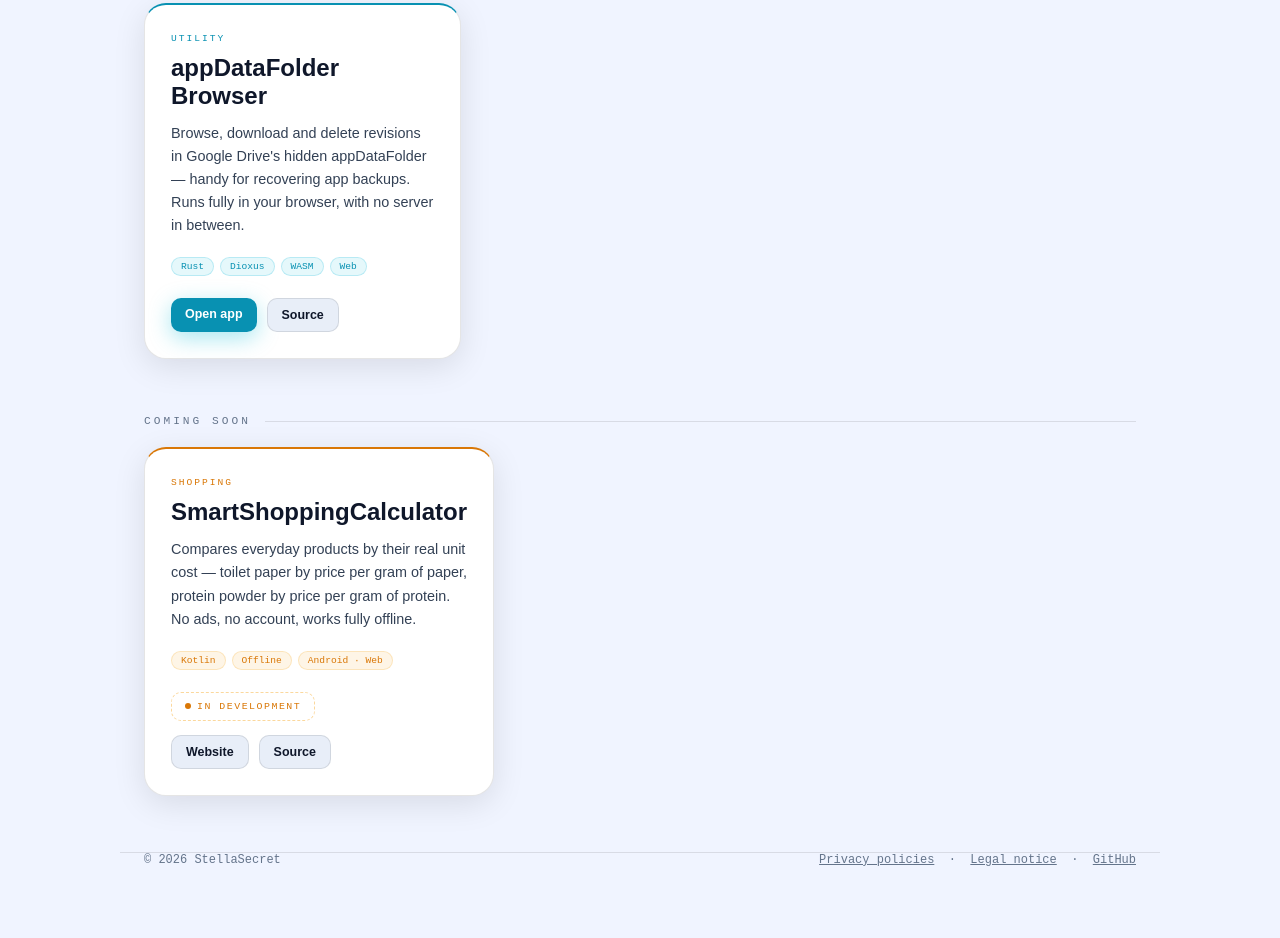
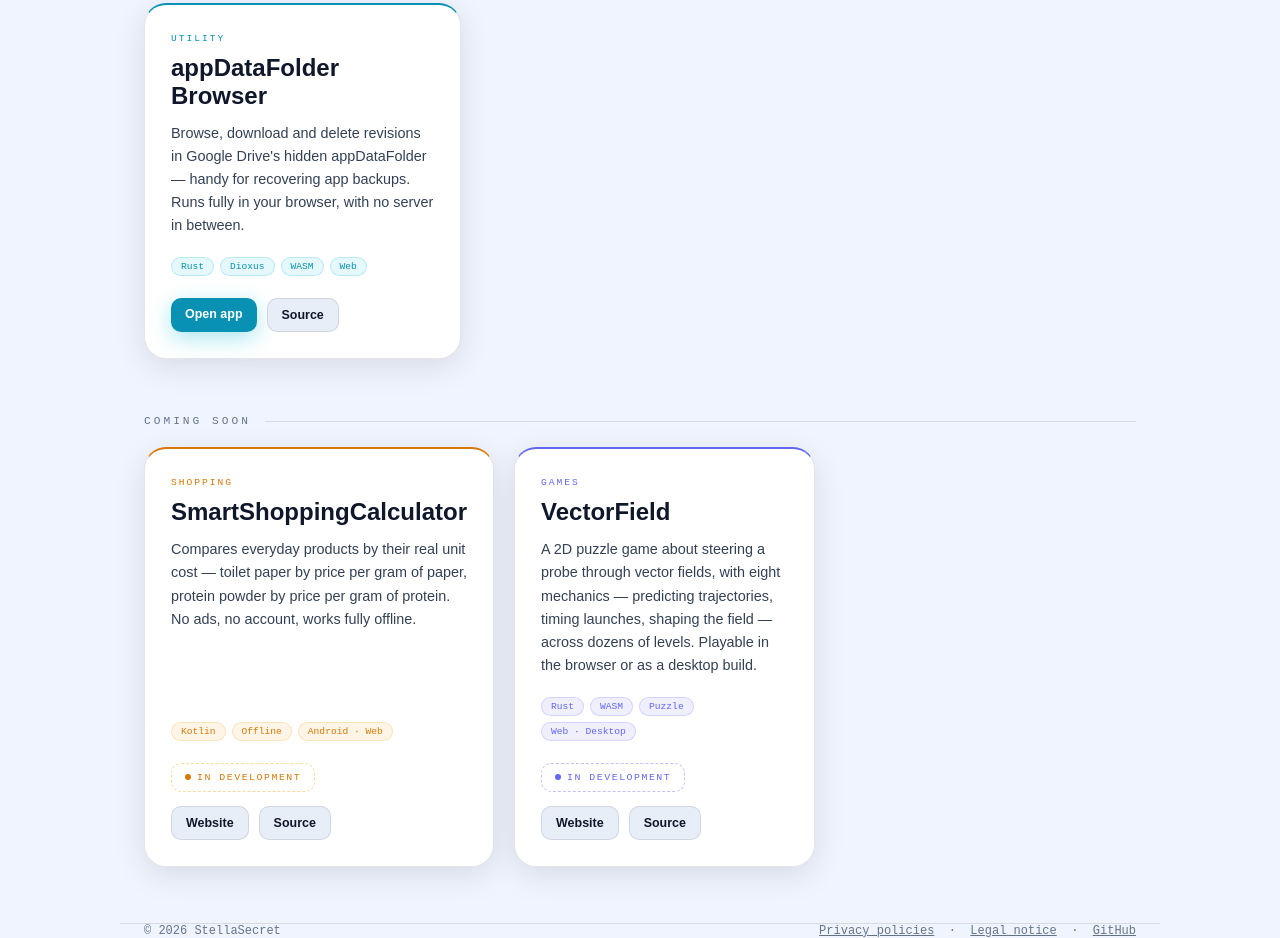
Before and after one commit to StellaSecret/StellaSecret.github.io, a website: page public/index.html in a window 1280 px wide. Shown: the part 1558-2496 px from the top of the page. Before the commit the page ends 2425 px from the top, so only its background shows below. Drawn offline with Linux system fonts and the light colour scheme.

Commit message:
feat: add VectorField to coming soon

```diff
--- a/public/index.html
+++ b/public/index.html
@@ -182,6 +182,7 @@ h1{
 .card.shopping{ border-top:2px solid var(--amber); }
 .card.gametracker{ border-top:2px solid var(--org); }
 .card.peoplemodeler{ border-top:2px solid var(--indigo); }
+.card.vectorfield{ border-top:2px solid var(--indigo); }
 .card.cvgenerator{ border-top:2px solid var(--cyan); }
 .card.appdata{ border-top:2px solid var(--cyan); }
 
@@ -195,6 +196,7 @@ h1{
 .card.shopping .eyebrow{ color:var(--amber); }
 .card.gametracker .eyebrow{ color:var(--org); }
 .card.peoplemodeler .eyebrow{ color:var(--indigo); }
+.card.vectorfield .eyebrow{ color:var(--indigo); }
 .card.cvgenerator .eyebrow{ color:var(--cyan); }
 .card.appdata .eyebrow{ color:var(--cyan); }
 
@@ -218,6 +220,7 @@ h1{
 .card.shopping .tag{ background:rgba(245,158,11,.1); border:1px solid rgba(245,158,11,.2); color:var(--amber); }
 .card.gametracker .tag{ background:rgba(249,115,22,.1); border:1px solid rgba(249,115,22,.2); color:var(--org); }
 .card.peoplemodeler .tag{ background:rgba(99,102,241,.1); border:1px solid rgba(99,102,241,.2); color:var(--indigo); }
+.card.vectorfield .tag{ background:rgba(99,102,241,.1); border:1px solid rgba(99,102,241,.2); color:var(--indigo); }
 .card.cvgenerator .tag{ background:rgba(6,182,212,.1); border:1px solid rgba(6,182,212,.2); color:var(--cyan); }
 .card.appdata .tag{ background:rgba(6,182,212,.1); border:1px solid rgba(6,182,212,.2); color:var(--cyan); }
 
@@ -242,6 +245,7 @@ h1{
 .card.shopping .links a.primary{ background:linear-gradient(135deg,var(--amber),var(--amber-dim)); box-shadow:var(--btn-shadow-amber); }
 .card.gametracker .links a.primary{ background:linear-gradient(135deg,var(--org),var(--org-dim)); box-shadow:var(--btn-shadow-org); }
 .card.peoplemodeler .links a.primary{ background:linear-gradient(135deg,var(--indigo),var(--indigo-dim)); box-shadow:var(--btn-shadow-indigo); }
+.card.vectorfield .links a.primary{ background:linear-gradient(135deg,var(--indigo),var(--indigo-dim)); box-shadow:var(--btn-shadow-indigo); }
 .card.appdata .links a.primary{ background:linear-gradient(135deg,var(--cyan),#0891B2); box-shadow:0 6px 22px rgba(6,182,212,.35); }
 
 .links a:hover{ transform:translateY(-1px); }
@@ -250,6 +254,7 @@ h1{
 .card.shopping .links a:not(.primary):hover{ border-color:var(--amber); }
 .card.gametracker .links a:not(.primary):hover{ border-color:var(--org); }
 .card.peoplemodeler .links a:not(.primary):hover{ border-color:var(--indigo); }
+.card.vectorfield .links a:not(.primary):hover{ border-color:var(--indigo); }
 .card.appdata .links a:not(.primary):hover{ border-color:var(--cyan); }
 .links a:focus-visible{ outline:2px solid var(--t1); outline-offset:2px; }
 
@@ -275,6 +280,8 @@ h1{
 .card.gametracker .badge-soon .dot{ background:var(--org); }
 .card.peoplemodeler .badge-soon{ border-color:rgba(99,102,241,.4); color:var(--indigo); }
 .card.peoplemodeler .badge-soon .dot{ background:var(--indigo); }
+.card.vectorfield .badge-soon{ border-color:rgba(99,102,241,.4); color:var(--indigo); }
+.card.vectorfield .badge-soon .dot{ background:var(--indigo); }
 .card.cvgenerator .badge-soon{ border-color:rgba(6,182,212,.4); color:var(--cyan); }
 .card.cvgenerator .badge-soon .dot{ background:var(--cyan); }
 .card .badge-soon{ margin-bottom:14px; }
@@ -314,7 +321,7 @@ footer a:hover{ color:var(--t1); }
 
 <section class="hero wrap">
   <h1 data-i18n="heroTitle">Small tools, built around real problems.</h1>
-  <p data-i18n="heroBody">We write software when we run into friction we can't find a good answer for — too many tabs to plan a trip, no decent way to track a family member's chronic condition without paying for it. Seven of those tools, below.</p>
+  <p data-i18n="heroBody">We write software when we run into friction we can't find a good answer for — too many tabs to plan a trip, no decent way to track a family member's chronic condition without paying for it. Eight of those tools, below.</p>
 </section>
 
 <div class="signature wrap" role="presentation" aria-hidden="true">
@@ -481,6 +488,23 @@ footer a:hover{ color:var(--t1); }
       </div>
     </article>
 
+    <article class="card vectorfield">
+      <div class="eyebrow" data-i18n="gamesEyebrow">Games</div>
+      <h2 class="title">VectorField</h2>
+      <p class="desc" data-i18n="vectorfieldDesc">A 2D puzzle game about steering a probe through vector fields, with eight mechanics — predicting trajectories, timing launches, shaping the field — across dozens of levels. Playable in the browser or as a desktop build.</p>
+      <div class="tags">
+        <span class="tag">Rust</span>
+        <span class="tag">WASM</span>
+        <span class="tag">Puzzle</span>
+        <span class="tag">Web · Desktop</span>
+      </div>
+      <div class="badge-soon"><span class="dot"></span><span data-i18n="badgeInDevelopment">In development</span></div>
+      <div class="links">
+        <a href="https://stellasecret.github.io/VectorField/" target="_blank" rel="noopener" data-i18n="linkWebsite">Website</a>
+        <a href="https://github.com/StellaSecret/VectorField" target="_blank" rel="noopener" data-i18n="linkSource">Source</a>
+      </div>
+    </article>
+
   </div>
 </section>
 
@@ -501,7 +525,7 @@ footer a:hover{ color:var(--t1); }
     en: {
       tagline: "SOFTWARE / SIDE PROJECTS",
       heroTitle: "Small tools, built around real problems.",
-      heroBody: "We write software when we run into friction we can't find a good answer for — too many tabs to plan a trip, no decent way to track a family member's chronic condition without paying for it. Seven of those tools, below.",
+      heroBody: "We write software when we run into friction we can't find a good answer for — too many tabs to plan a trip, no decent way to track a family member's chronic condition without paying for it. Eight of those tools, below.",
       sectionReleased: "Released",
       sectionTools: "Tools",
       sectionComingSoon: "Coming soon",
@@ -515,6 +539,7 @@ footer a:hover{ color:var(--t1); }
       tripmindDesc: "One place for weather, air quality, pollen, road routes and public transit — instead of five separate websites before every trip. Runs entirely on free, public APIs, with no server in between.",
       chronitrackerDesc: "Peak flow, blood pressure and blood glucose, logged clearly enough to bring real numbers to a doctor's appointment instead of a guess. Free, no ads, and your data stays on your device by default.",
       shoppingDesc: "Compares everyday products by their real unit cost — toilet paper by price per gram of paper, protein powder by price per gram of protein. No ads, no account, works fully offline.",
+      vectorfieldDesc: "A 2D puzzle game about steering a probe through vector fields, with eight mechanics — predicting trajectories, timing launches, shaping the field — across dozens of levels. Playable in the browser or as a desktop build.",
       gametrackerDesc: "Score tracking for board games, with three game modes, player stats, and optional Google Drive backup. A premium tier adds real-time shared groups.",
       peoplemodelerDesc: "A private journal for understanding the people in your life a little better — their motivations, patterns, and what tends to set them off — to build empathy, not to act behind their back.",
       cvgeneratorDesc: "A fully client-side CV builder. Paste any job posting, match your experience against it, and download a tailored PDF — all in your browser, nothing leaves your device.",
@@ -538,7 +563,7 @@ footer a:hover{ color:var(--t1); }
     fr: {
       tagline: "LOGICIELS / PROJETS PERSONNELS",
       heroTitle: "De petits outils, pensés pour de vrais problèmes.",
-      heroBody: "Nous écrivons des logiciels quand nous tombons sur une friction sans bonne solution — trop d'onglets ouverts pour préparer un trajet, aucun bon moyen de suivre une maladie chronique d'un proche sans payer. Sept de ces outils, ci-dessous.",
+      heroBody: "Nous écrivons des logiciels quand nous tombons sur une friction sans bonne solution — trop d'onglets ouverts pour préparer un trajet, aucun bon moyen de suivre une maladie chronique d'un proche sans payer. Huit de ces outils, ci-dessous.",
       sectionReleased: "Disponibles",
       sectionTools: "Outils",
       sectionComingSoon: "À venir",
@@ -552,6 +577,7 @@ footer a:hover{ color:var(--t1); }
       tripmindDesc: "Météo, qualité de l'air, pollens, itinéraires routiers et transports en commun, réunis au même endroit, plutôt que cinq sites différents avant chaque trajet. Fonctionne uniquement avec des APIs publiques et gratuites, sans serveur intermédiaire.",
       chronitrackerDesc: "Débit de pointe, tension artérielle et glycémie, suivis assez précisément pour apporter de vrais chiffres en consultation plutôt qu'une estimation. Gratuit, sans publicité, et vos données restent sur votre appareil par défaut.",
       shoppingDesc: "Compare le coût réel des produits du quotidien — le papier toilette au prix par gramme de papier, les protéines en poudre au prix par gramme de protéine. Sans publicité, sans compte, fonctionne entièrement hors ligne.",
+      vectorfieldDesc: "Un jeu de puzzle 2D où vous guidez une sonde à travers des champs vectoriels, avec huit mécaniques — anticiper une trajectoire, choisir le moment du lancement, modifier le champ — et des dizaines de niveaux. Jouable dans le navigateur ou en version bureau.",
       gametrackerDesc: "Suivi des scores pour les jeux de société, avec trois modes de jeu, des statistiques par joueur, et une sauvegarde optionnelle sur Google Drive. Une offre premium ajoute des groupes synchronisés en temps réel.",
       peoplemodelerDesc: "Un journal privé pour mieux comprendre les personnes de votre entourage — leurs motivations, leurs habitudes, ce qui les fait réagir — pour développer son empathie, pas pour agir dans leur dos.",
       cvgeneratorDesc: "Un générateur de CV entièrement côté client. Collez une offre d'emploi, faites correspondre votre expérience et téléchargez un PDF personnalisé — tout dans votre navigateur, rien ne quitte votre appareil.",
```
Also changed, not shown: tests/privacy.spec.js (+4 -4 lines).
